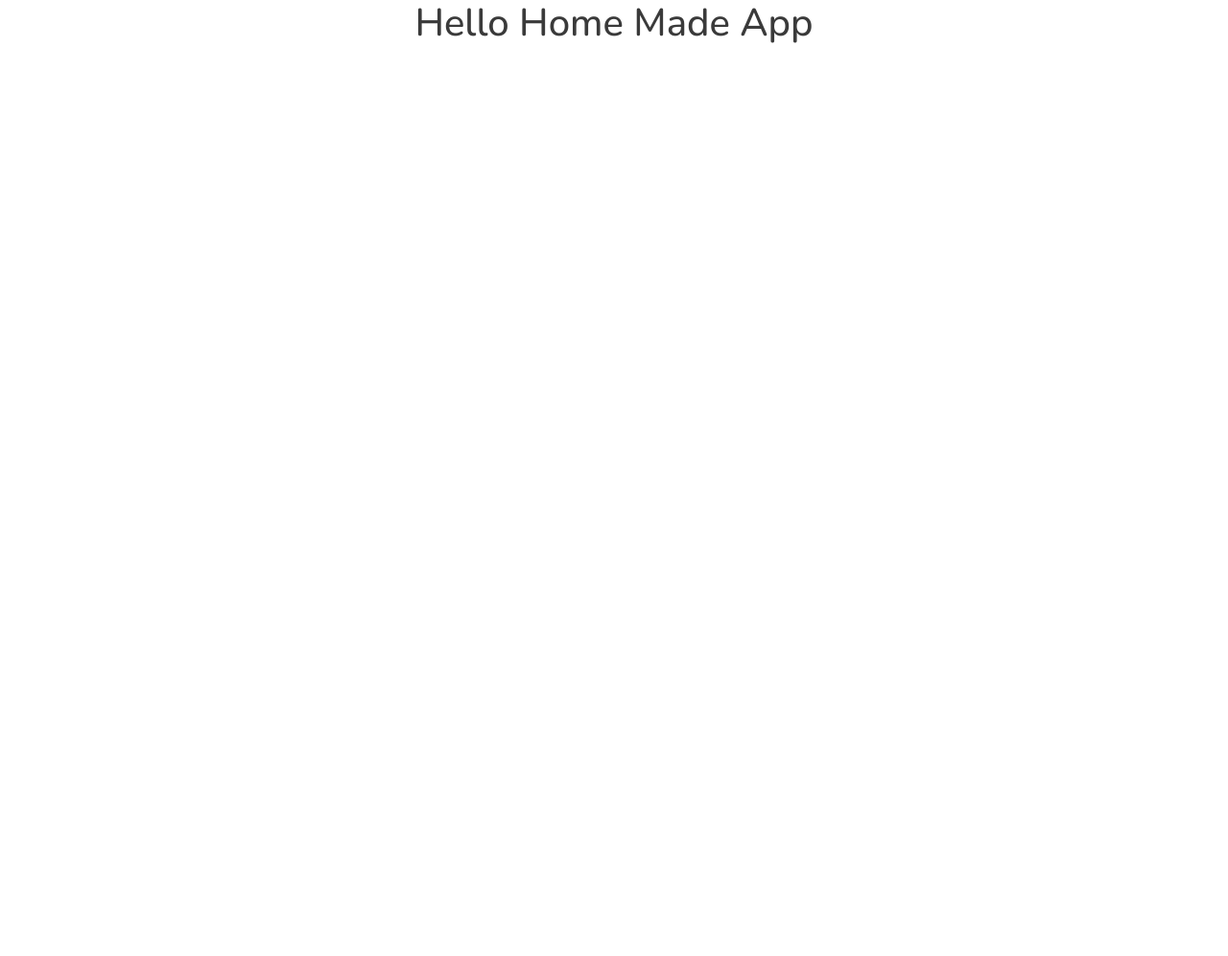
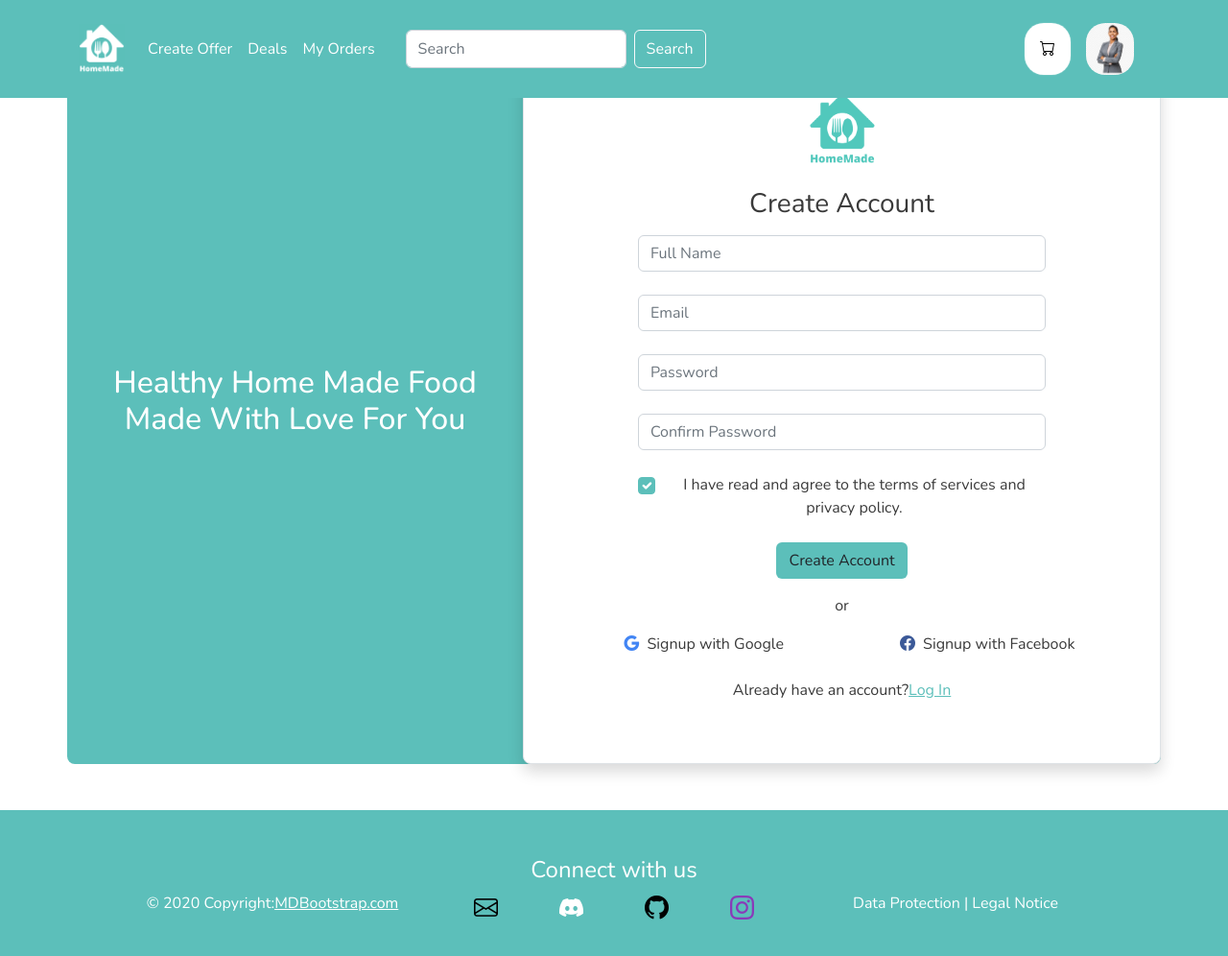
Before and after one commit to Sujanabhandari/homefood_frontend, a React (Create React App) app: page / in a window 1280 px wide. Shown: the top 996 px of the page at 96% size. Before the commit the page ends 800 px from the top, so only its background shows below. Built offline with nearby package versions, Linux system fonts and the light colour scheme.

Commit message:
Hm 24/create header footer (#5)
* Add Navbar design

* Add header and footer design

```diff
--- a/src/App.js
+++ b/src/App.js
@@ -1,10 +1,16 @@
 import './App.css';
 import Register from './Componets/Register';
+import Navbar from './Componets/Navbar';
+import Login from './Componets/login';
+import Footer from './Componets/Footer';
 function App() {
   return (
     <div className="App">
-      <h1>Hello Home Made App</h1>
-      {/* <Register /> */}
+      <Navbar />
+      {/* <h1 className='text-primary' style={{ marginTop: '100px'}}>Hello Home Made App</h1> */}
+      <Register />
+      {/* <Login /> */}
+      <Footer />
     </div>
   );
 }
--- /dev/null
+++ b/src/Componets/Footer.js
@@ -0,0 +1,46 @@
+import React, { Component } from 'react'
+
+export default class Footer extends Component {
+    render() {
+        return (
+            <div>
+                <footer className="bg-primary text-center text-white pb-0">
+
+                    <div className="container p-5">
+                        <h4 className='mb-2'>Connect with us</h4>
+                        <div className="row text-center">
+                            <div className="col">
+                                <div className="text-center" >
+                                    © 2020 Copyright:
+                                    <a className="text-white" href="https://mdbootstrap.com/">MDBootstrap.com</a>
+                                </div>
+                            </div>
+
+                            <div className="col text-center">
+                                <div className='row'>
+                                    <div className='col'>
+                                        <i className="bi bi-envelope" style={{ fontSize: "25px", color: "black" }} ></i>
+                                    </div>
+                                    <div className='col'>
+                                        <i className="bi bi-discord" style={{ fontSize: "25px", color: "wchite" }}></i>
+                                    </div>
+                                    <div className='col'>
+                                        <i className="bi bi-github" style={{ fontSize: "25px", color: "black" }}></i>
+                                    </div>
+                                    <div className='col'>
+                                        <i className="bi bi-instagram" style={{ fontSize: "25px", color: "#8a3ab9" }}></i>
+                                    </div>
+                                </div>
+
+
+                            </div>
+                            <div className="col">
+                                <p>Data Protection | Legal Notice</p>
+                            </div>
+                        </div>
+                    </div>
+                </footer >
+            </div >
+        )
+    }
+}
--- /dev/null
+++ b/src/Componets/Navbar.js
@@ -0,0 +1,49 @@
+/* eslint-disable jsx-a11y/anchor-is-valid */
+/* eslint-disable import/no-anonymous-default-export */
+import React, { Component } from 'react'
+import { Link } from 'react-router-dom';
+import logo from '../assets/logo-white.png';
+import girl from '../assets/girl.png';
+
+export default class
+    extends Component {
+    render() {
+        return (
+            <div>
+                <nav className="navbar fixed-top navbar-expand-lg navbar-dark bg-primary">
+                    <div className="container">
+                        <a className="navbar-brand" href="/"><img src={logo} width="48px" alt="Logo HomeMade" /></a>
+                        <button className="navbar-toggler" type="button" data-bs-toggle="collapse" data-bs-target="#navbarSupportedContent" aria-controls="navbarSupportedContent" aria-expanded="false" aria-label="Toggle navigation">
+                            <span className="navbar-toggler-icon"></span>
+                        </button>
+                        <div className="collapse navbar-collapse" id="navbarSupportedContent">
+                            <ul className="navbar-nav me-auto mb-2 mb-lg-0">
+                                <li className="nav-item">
+                                    <Link className='nav-link text-white'>Create Offer</Link>
+                                </li>
+                                <li className="nav-item">
+                                    <Link className='nav-link text-white'>Deals</Link>
+                                </li>
+                                <li className="nav-item dropdown">
+                                    <Link className='nav-link text-white'>My Orders</Link>
+                                </li>
+                                <form className="d-flex ms-4" role="search">
+                                    <input className="form-control me-2" type="search" placeholder="Search" aria-label="Search" />
+                                    <button className="btn btn-outline-light text-white" type="submit">Search</button>
+                                </form>
+                            </ul>
+                            <div className="d-flex gap-3 m-3 align-items-center">
+                                <Link className='text-white'><i className="bi bi-cart icon-circle" /></Link>
+                                <Link className='text-white'>
+                                    <img className="icon-circle-img" src={girl} width="50px" alt="Person" />
+                                </Link>
+                            </div>
+                            <li className=" d-flex nav-item">
+                            </li>
+                        </div>
+                    </div>
+                </nav>
+            </div>
+        )
+    }
+}
--- /dev/null
+++ b/src/_variables.scss
@@ -0,0 +1,31 @@
+// Override default variables before the import
+// you can open the bootstrap.scss module and check any available variables.
+$primary: #5cbfba;
+$secondary: #C16B85;
+$success: #3e8d63;
+$info: #7854e4;
+$warning: #b8c924;
+$danger: #d62518;
+$light: #f8f9fa;
+$dark: #343a40;
+
+//custom color to be mapped
+$accent : #da6d25;
+
+// this is used to map colors. change accordingly.
+$theme-colors: (
+  primary: $primary,
+  secondary: $secondary,
+  success: $success,
+  info: $info,
+  warning: $warning,
+  danger: $danger,
+  light: $light,
+  dark: $dark,
+// add any additional color below
+  accent: $accent,
+// now bg-accent,btn-accent,etc.. can be called
+);
+
+// Import Bootstrap and its default variables
+@import '~bootstrap/scss/bootstrap.scss';
--- a/src/styles.scss
+++ b/src/styles.scss
@@ -4,14 +4,14 @@
 */
 
 /*********** General Styles Start ***********/
-@import url('https://fonts.googleapis.com/css2?family=Nunito:ital,wght@0,200;0,300;0,400;0,500;0,600;0,700;0,800;0,900;1,200;1,300;1,400;1,500;1,600;1,700;1,800;1,900&display=swap');
+@import url("https://fonts.googleapis.com/css2?family=Nunito:ital,wght@0,200;0,300;0,400;0,500;0,600;0,700;0,800;0,900;1,200;1,300;1,400;1,500;1,600;1,700;1,800;1,900&display=swap");
 
 :root {
   --textColor: #3a3a3a;
-    --green: #5CBFBA;
-    --darkGreen: #48A49F;
+  --green: #5cbfba;
+  --darkGreen: #48a49f;
   --grey: #545454;
-    --orange: #FE955E;
+  --orange: #fe955e;
 
   --xs: 0;
   --sm: 576px;
@@ -22,7 +22,7 @@
 }
 
 body {
-  font-family: 'Nunito', Helvetica, sans-serif !important;
+  font-family: "Nunito", Helvetica, sans-serif !important;
   color: var(--textColor) !important;
 }
 
@@ -35,43 +35,67 @@ h2 {
   font-weight: 500;
 }
 
-h3, h4, h5, h6 {
+h3,
+h4,
+h5,
+h6 {
   font-weight: 400;
 }
 
-a {
-  color: var(--green) !important;
-  text-decoration: none !important;
-}
+// a {
+//   color: var(--green) !important;
+//   text-decoration: none !important;
+// }
 
-a:hover {
-  color: var(--darkGreen) !important;
-}
-.btn, .buttonGreen {
+// a:hover {
+//   color: var(--darkGreen) !important;
+// }
+// .btn,
+.buttonGreen {
   background: var(--green) !important;
   color: #fff !important;
   padding: 1rem 3rem;
   border: none !important;
 }
 
-.btn:hover, .buttonGreen:hover {
+.btn:hover,
+.buttonGreen:hover {
   background: var(--darkGreen) !important;
 }
 
 /* Here starts the codes for header */
+.main-nav {
+  // background-color: var(--green) !important;
+  color: white;
+  line-height: 80px;
+  height: 80px;
+  padding-top: 0;
+}
 
+.icon-circle {
+  // display: inline-block;
+  border-radius: 20px;
+  box-shadow: 0 0 1px white;
+  background-color: white;
+  color: black;
+  padding: 1em 1em;
+  // margin: 5px;
+}
+.icon-circle-img{
+  border-radius: 20px;
+
+}
+.searchbar{
+  max-width: 250px;
+  min-width: 200px;
+}
 /* Here ends the code for header */
-
-
 
 /* Here starts the codes for footer */
 
 /* Here ends the code for footer */
 
-
-
-/* Here ends the code for Register Form */
-
+/* Here ends the code starts for Register Form */
 
 .divider:after,
 .divider:before {
@@ -81,9 +105,6 @@ a:hover {
   background: #eee;
 }
 
-.bg-primary {
-    background-color:var(--green) !important;
-}
 .left-register {
   padding: 1em 2em;
   border-color: black;
--- a/src/styles/main.css
+++ /dev/null
@@ -1,42 +0,0 @@
-.divider:after,
-.divider:before {
-  content: "";
-  flex: 1;
-  height: 1px;
-  background: #eee;
-}
-.h-custom {
-  height: calc(100% - 73px);
-}
-@media (max-width: 450px) {
-  .h-custom {
-    height: 100%;
-  }
-}
-
-.bg-primary {
-    background-color: #5cbfba !important;
-}
-.left-register {
-  padding: 1em 2em;
-  border-color: black;
-  display: flex;
-  align-items: center;
-  justify-content: center;
-}
-.right-register {
-  width: 700px;
-  height: 800px;
-  background: #ffffff;
-}
-
-.btn-color {
-  background-color: #5cbfba;
-}
-
-.icon-face {
-  color: #3b5998;
-}
-.icon-google {
-  color: #4285f4;
-}
```
Also changed, not shown: src/index.js (+7 -2 lines), src/assets/avatar.jpg (added), src/assets/girl.png (added). Lines whose indentation alone changed are shown as unchanged.
